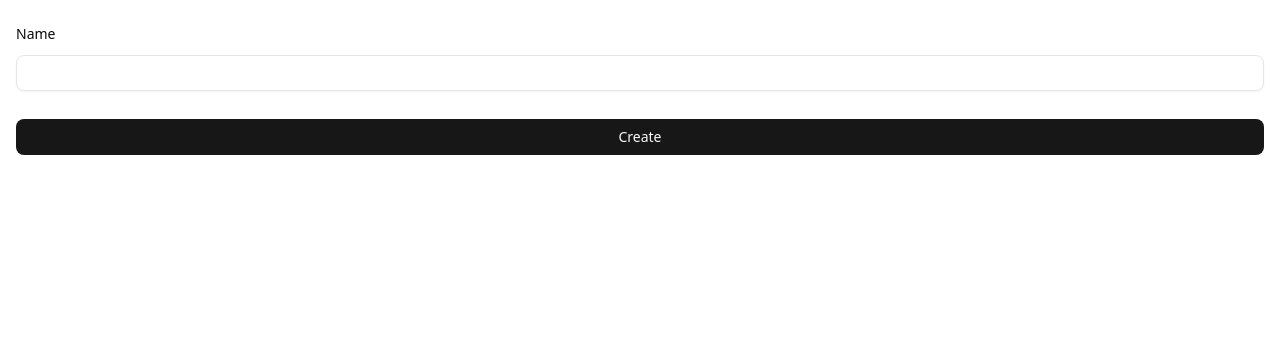
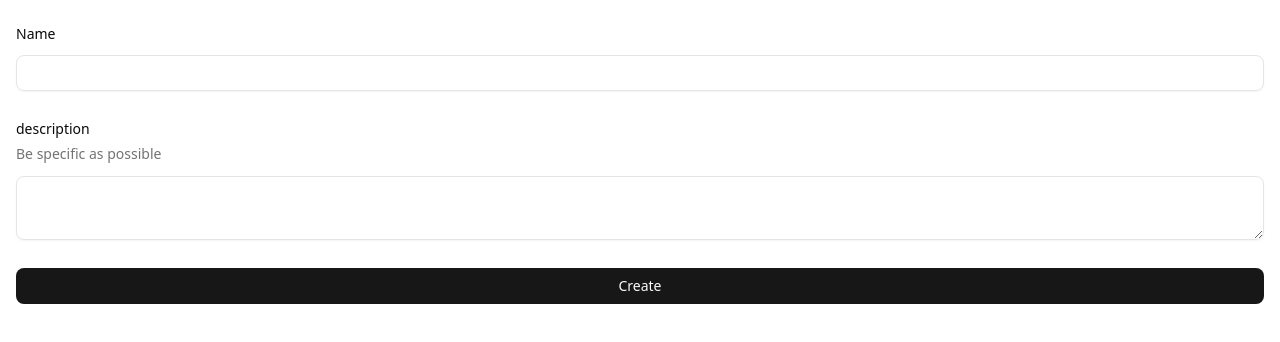
Before and after one commit to Hamm01/FormsSetup, a Next.js app: page / in a window 1280 px wide. Shown: the top 342 px of the page. Built offline with nearby package versions, Linux system fonts and the light colour scheme.

Commit message:
Textarea filed added as description in the form

```diff
--- a/src/app/page.tsx
+++ b/src/app/page.tsx
@@ -64,6 +64,9 @@ export default function Home() {
           <form.AppField name='name'>
             {field => <field.Input label='Name' />}
           </form.AppField>
+          <form.AppField name='name'>
+            {field => <field.Textarea label='description' description='Be specific as possible' />}
+          </form.AppField>
 
           {/* <FormSelect control={form.control}
             name="status" label="status">
```
